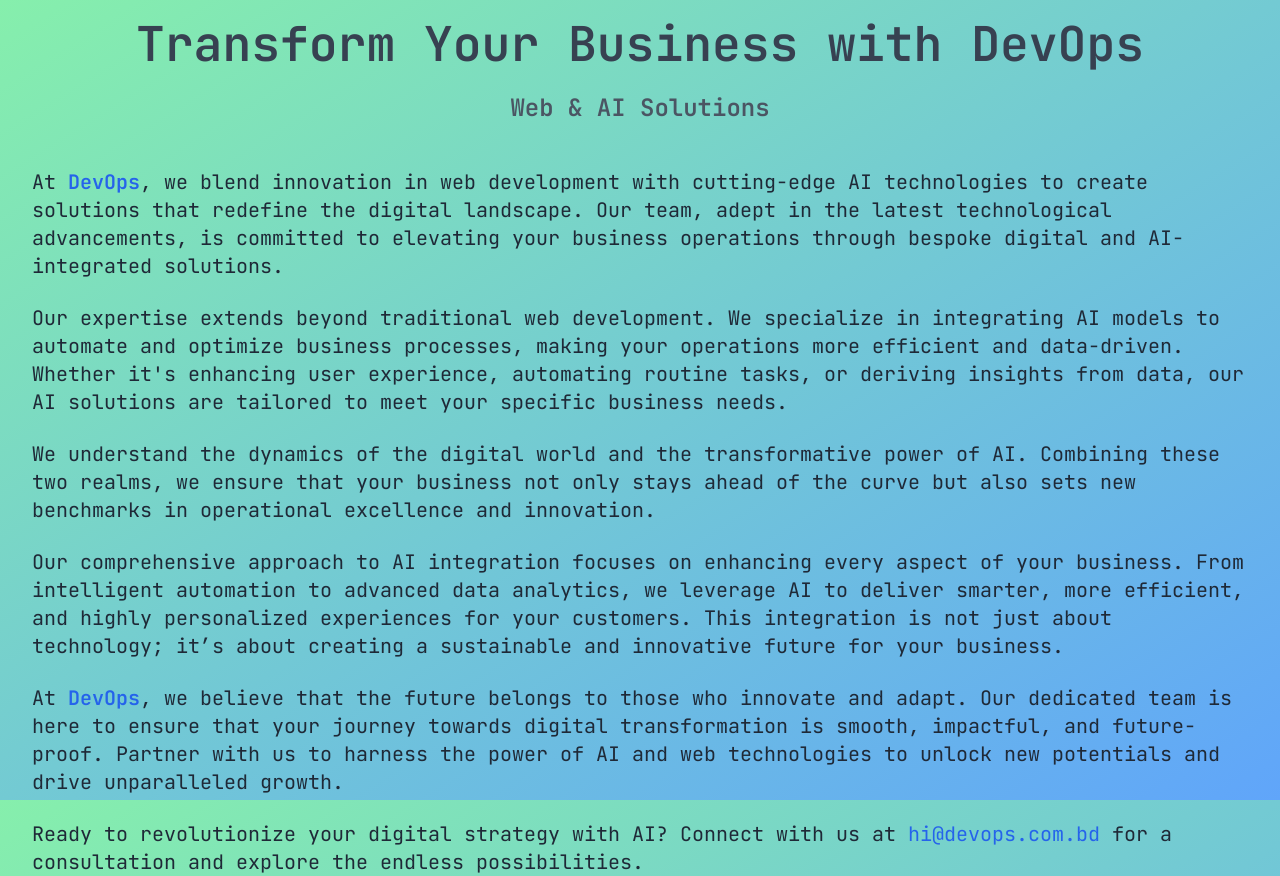
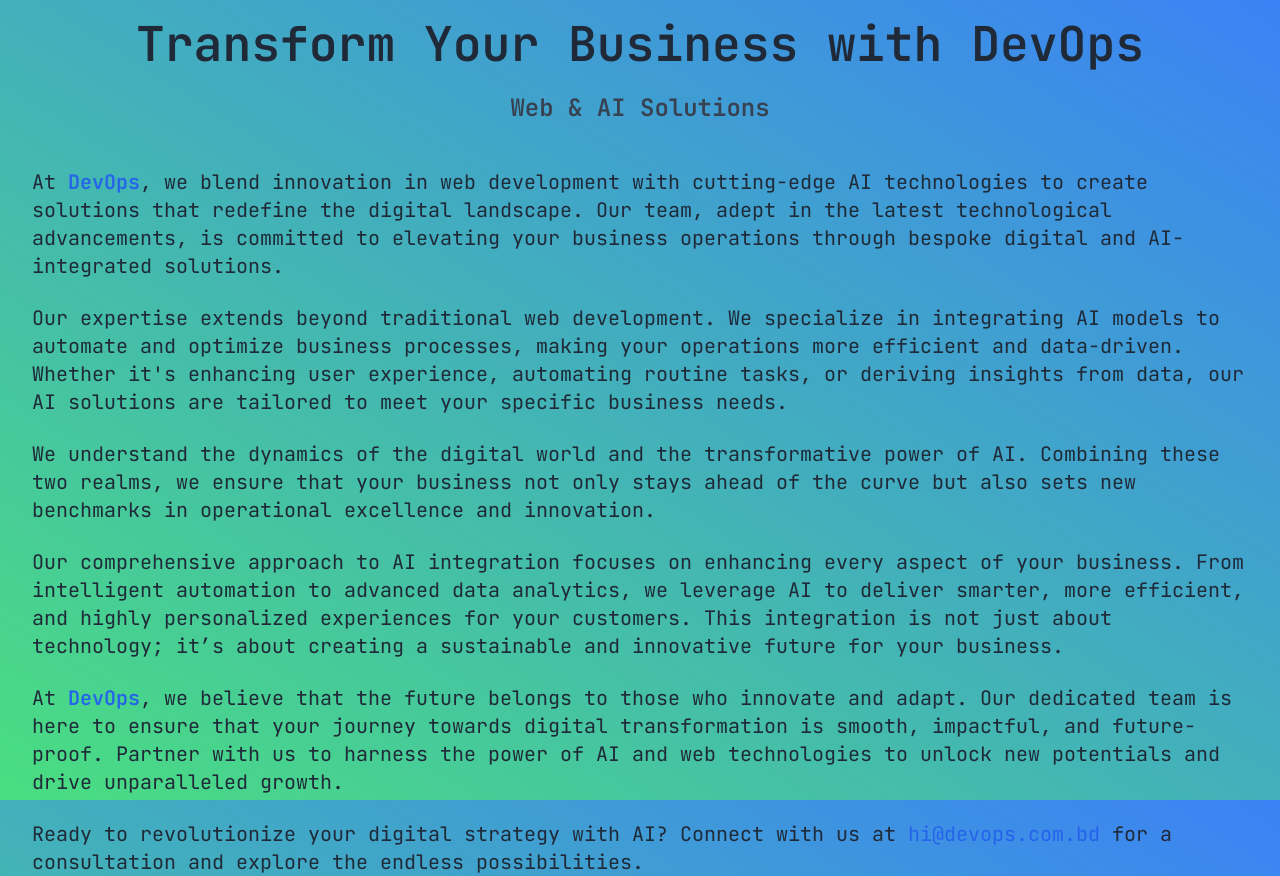
Before and after one commit to SHSharkar/DevOps, a website: page index.html in a window 1280 px wide. Drawn offline with Linux system fonts and the light colour scheme.

Commit message:
Updated CSS gradient

```diff
--- a/index.html
+++ b/index.html
@@ -39,12 +39,12 @@
     </style>
 </head>
 
-<body class="h-screen leading-relaxed text-gray-800 bg-gradient-to-br from-green-300 to-blue-400 ligatures">
+<body class="h-screen leading-relaxed text-gray-800 bg-gradient-to-tr from-green-400 to-blue-500 ligatures">
     <div class="container px-4 mx-auto sm:px-6 lg:px-8">
         <header class="py-5 text-center">
-            <h1 class="text-3xl font-extrabold text-gray-700 sm:text-4xl md:text-5xl">Transform Your Business with
+            <h1 class="text-3xl font-extrabold text-gray-800 sm:text-4xl md:text-5xl">Transform Your Business with
                 DevOps</h1>
-            <h2 class="mt-6 text-lg font-extrabold text-gray-600 sm:text-2xl md:text-2xl">Web & AI Solutions</h2>
+            <h2 class="mt-6 text-lg font-extrabold text-gray-700 sm:text-2xl md:text-2xl">Web & AI Solutions</h2>
         </header>
 
         <section class="mt-6">
```
Also changed, not shown: dist/main.css.
